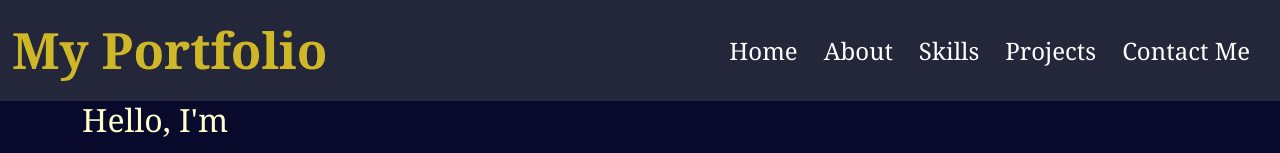
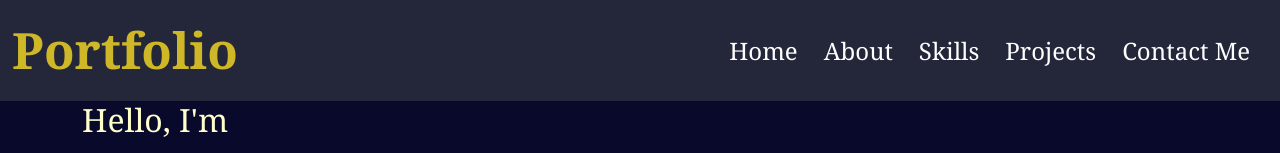
Before and after one commit to shubGupta10/My-Portfolio-, a React (Vite) app: page / in a window 1280 px wide. Shown: the top 153 px of the page. Built offline with nearby package versions, Linux system fonts and the light colour scheme.

Commit message:
Update Navbar.jsx

```diff
--- a/src/Components/Navbar/Navbar.jsx
+++ b/src/Components/Navbar/Navbar.jsx
@@ -9,7 +9,7 @@ const Navbar = () => {
   return (
     <nav id="NavPos" className="navbar navbar-expand-lg w-100 bg-gold">
       <div className="container-fluid">
-        <Link className="navbar-brand myportfolioColor " to="/" >My Portfolio</Link>
+        <Link className="navbar-brand myportfolioColor " to="/" >Portfolio</Link>
         <Link to="/contact" className='contactIcon'>
           <FontAwesomeIcon icon={faEnvelope} />
         </Link>
```
